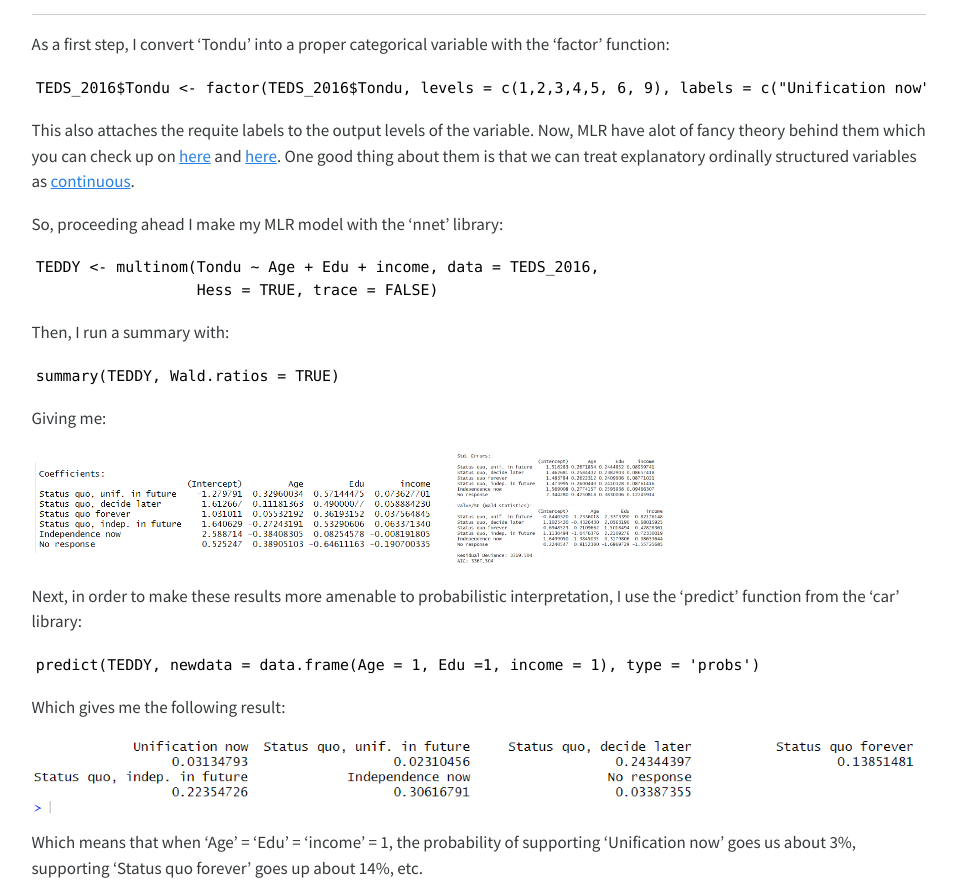
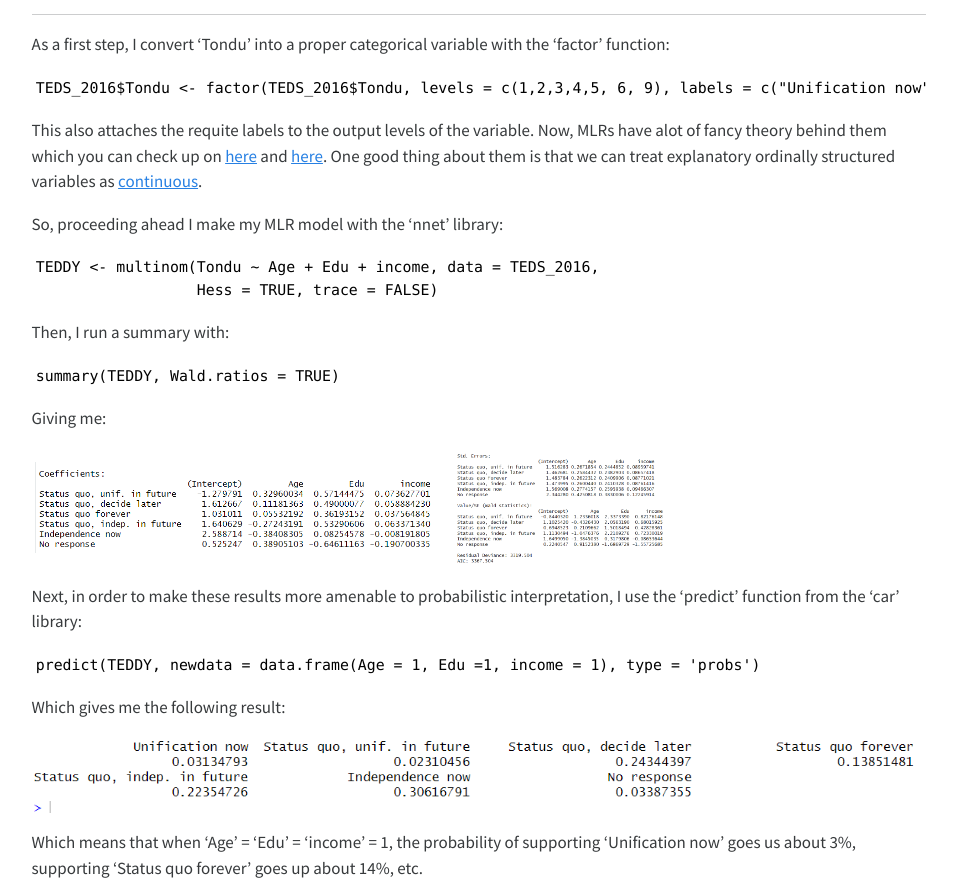
Before and after one commit to Santhoshi171001/santoshi.rishitha.github.io, a plain HTML site: page assignment3.html in a window 1280 px wide. Shown: the part 2530-3425 px from the top of the page, without its empty margins (41-998 px from the left). Drawn offline with Linux system fonts and the light colour scheme.

Commit message:
Add files via upload

```diff
--- a/assignment3.html
+++ b/assignment3.html
@@ -258,7 +258,7 @@ iris_plot</code></pre>
 <hr>
 <p>As a first step, I convert ‘Tondu’ into a proper categorical variable with the ‘factor’ function:</p>
 <pre><code>TEDS_2016$Tondu &lt;- factor(TEDS_2016$Tondu, levels = c(1,2,3,4,5, 6, 9), labels = c("Unification now", "Status quo, unif. in future", "Status quo, decide later", "Status quo forever", "Status quo, indep. in future", "Independence now", "No response")) </code></pre>
-<p>This also attaches the requite labels to the output levels of the variable. Now, MLR have alot of fancy theory behind them which you can check up on <a href="https://teams.microsoft.com/l/message/48:notes/1707682581793?context=%7B%22contextType%22%3A%22chat%22%7D">here</a> and <a href="https://teams.microsoft.com/l/message/48:notes/1707683319092?context=%7B%22contextType%22%3A%22chat%22%7D">here</a>. One good thing about them is that we can treat explanatory ordinally structured variables as <a href="https://teams.microsoft.com/l/message/48:notes/1707682593687?context=%7B%22contextType%22%3A%22chat%22%7D">continuous</a>.</p>
+<p>This also attaches the requite labels to the output levels of the variable. Now, MLRs have alot of fancy theory behind them which you can check up on <a href="https://www.bookdown.org/sarahwerth2024/CategoricalBook/multinomial-logit-regression-r.html">here</a> and <a href="https://www.library.virginia.edu/data/articles/getting-started-with-multinomial-logit-models">here</a>. One good thing about them is that we can treat explanatory ordinally structured variables as <a href="https://www3.nd.edu/~rwilliam/stats3/OrdinalIndependent.pdf">continuous</a>.</p>
 <p>So, proceeding ahead I make my MLR model with the ‘nnet’ library:</p>
 <pre><code>TEDDY &lt;- multinom(Tondu ~ Age + Edu + income, data = TEDS_2016,
                   Hess = TRUE, trace = FALSE)</code></pre>
```
